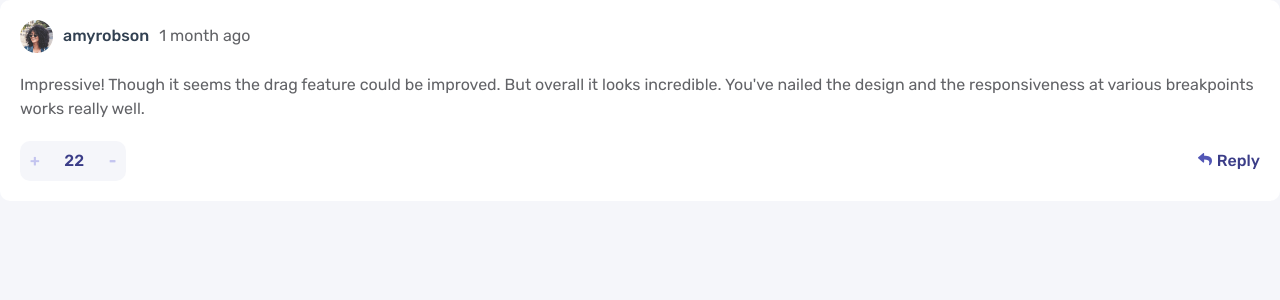
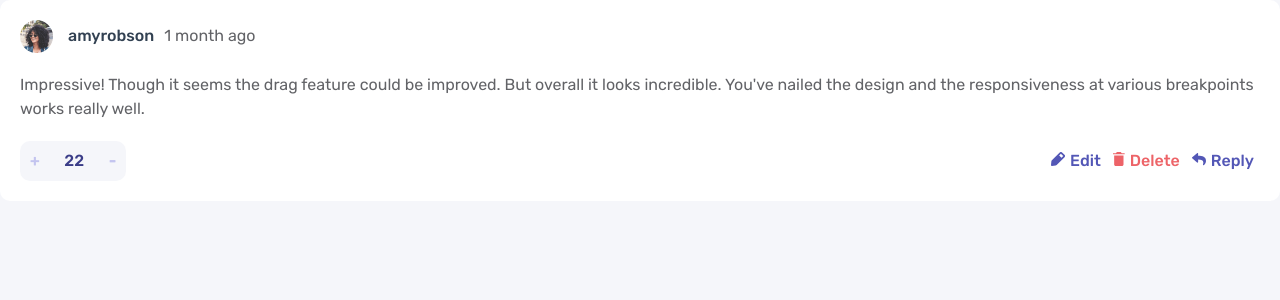
Before and after one commit to JanWu100/interactive-comments-section, a React (Create React App) app: page / in a window 1280 px wide. Shown: the top 300 px of the page. Built offline with nearby package versions, Linux system fonts and the light colour scheme.

Commit message:
create and style comment control buttons

```diff
--- /dev/null
+++ b/src/comment-section/Buttons/CommentControl.js
@@ -0,0 +1,33 @@
+import React from "react";
+import classes from "./CommentControl.module.css"
+import iconReply from "../../assets/images/icon-reply.svg"
+import iconEdit from "../../assets/images/icon-edit.svg"
+import iconDelete from "../../assets/images/icon-delete.svg"
+
+
+const CommentControl = (props) => {
+    if (props.type === "edit") {
+        return (
+            <button className={classes.edit}>
+                <img src={iconEdit} alt=""></img>Edit
+              </button>
+        )
+    } else if (props.type === "delete") {
+        return (
+            <button className={classes.delete}>
+                <img src={iconDelete} alt=""></img>Delete
+              </button>
+        )
+    } else {
+        return (
+            <button className={classes.reply}>
+                <img src={iconReply} alt=""></img>Reply
+              </button>
+        )
+    }
+
+
+
+}
+
+export default CommentControl;
--- /dev/null
+++ b/src/comment-section/Buttons/CommentControl.module.css
@@ -0,0 +1,19 @@
+
+button {
+    font-weight: 500;
+}
+img {
+    margin-right: 5px;
+}
+
+.edit {
+    color: #5357B6;
+}
+
+.delete {
+    color: hsl(358, 79%, 66%);
+}
+
+.reply {
+    color: #5357B6;
+}
--- a/src/comment-section/Comment.js
+++ b/src/comment-section/Comment.js
@@ -1,14 +1,14 @@
 import React from "react";
-import classes from "./Comment.module.css"
-import image from "../assets/images/avatars/image-amyrobson.png"
-import arrowImage from "../assets/images/icon-reply.svg"
+import classes from "./Comment.module.css";
+import image from "../assets/images/avatars/image-amyrobson.png";
+import CommentControl from "./Buttons/CommentControl";
+
 
 const Comment = () => {
   return (
     <article className={classes.comment}>
-
       <div className={classes["author-wrapper"]}>
-      <img className={classes.avatar} src={image}></img>
+        <img className={classes.avatar} src={image} alt=""></img>
         <p className={classes.author}>amyrobson</p>
         <p className={classes.date}>1 month ago</p>
       </div>
@@ -21,11 +21,23 @@ const Comment = () => {
 
       <div className={classes.footer}>
         <div className={classes.quantity}>
-              <button>+</button>
-              <input type="number" value="22" min="0" step="1" max="100" disabled></input>
-              <button>-</button>
+          <button className={classes.btn}>+</button>
+          <input
+            type="number"
+            value="22"
+            min="0"
+            step="1"
+            max="100"
+            disabled
+          ></input>
+          <button className={classes.btn}>-</button>
         </div>
-          <div className={classes.reply}><img src={arrowImage} alt=""></img>Reply</div>
+        <div className={classes.control}>
+          <CommentControl type="edit"/>
+          <CommentControl type="delete"/>
+          <CommentControl/>
+
+        </div>
       </div>
     </article>
   );
--- a/src/comment-section/Comment.module.css
+++ b/src/comment-section/Comment.module.css
@@ -51,10 +51,13 @@ gap: 1rem
 button {
     background: none;
     border: none;
+    cursor: pointer;
+}
+
+.btn {
     padding: 0 1rem;
     font-weight: 700;
     color: hsl(239, 57%, 85%);
-    cursor: pointer;
 }
 
 input {
@@ -67,13 +70,6 @@ input {
     padding: 0;
 }
 
-.reply {
-    color:#3b3d88;
-    font-weight: 500;
-}
-.reply >img {
-    margin-right: 5px;
-}
 
 input::-webkit-outer-spin-button,
 input::-webkit-inner-spin-button {
```
Lines whose indentation alone changed are shown as unchanged.
